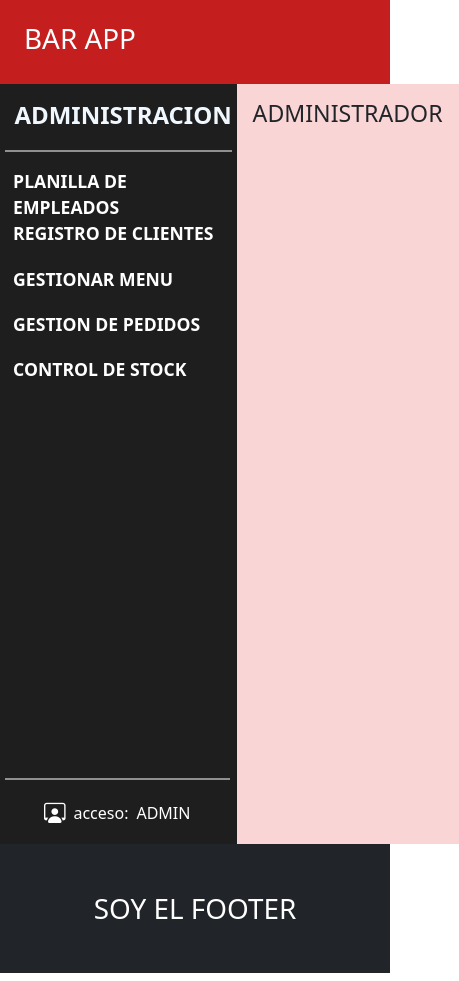
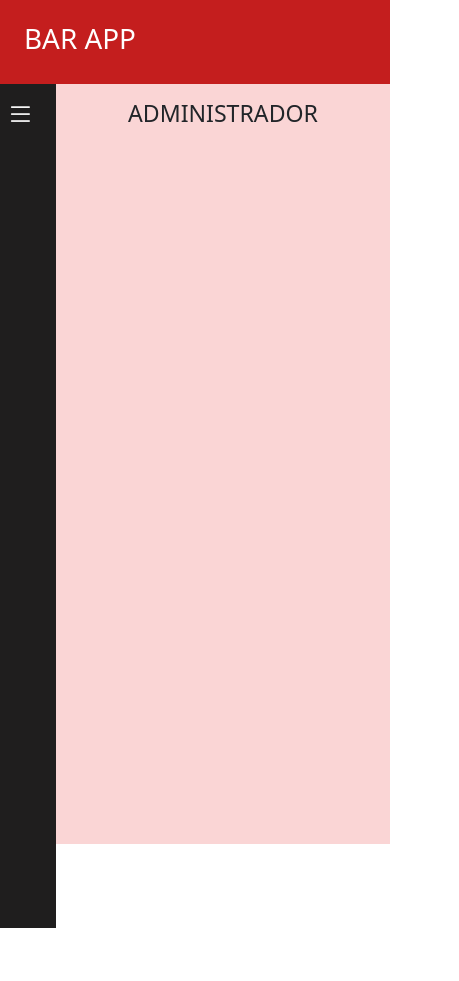
Before and after one commit to ColmanNicolas/FrontendProyecto3, a React (Vite) app: page /admin-controls in a window 390 px wide. Shown: the whole page, 459 px wide, since content can reach past the window. After the commit the page ends 844 px from the top, so only its background shows below. Built offline with nearby package versions, Linux system fonts and the light colour scheme.

Commit message:
Hago Navbar desplegable mediandte un boton y arreglo responsive pagina admin

```diff
--- a/src/components/AdminMenuControls.jsx
+++ b/src/components/AdminMenuControls.jsx
@@ -15,19 +15,21 @@ const AdminMenuControls = () => {
     return (
         <>
             <section className="sectionButtonNew">
+                <h2>GESTION DE MENU</h2>
                 <button onClick={() => openModal()}><i className="bi bi-cup-hot"></i><span>Crear Menu</span></button>
             </section>
             <section className="sectionTablesFilters">
-                <form >
-                    <section>
+                <form className="row">
+                <section className="col-12 col-md-5">
                         <button><i className="bi bi-funnel"></i><span>Filtrar </span></button>
                         <button type="button" className="buttonReload" onClick={() => obtenerMenus()}><i className="bi bi-arrow-repeat fs-4"></i></button>
                     </section>
-                    <section>
+                    <section className="col-12 col-md-7 d-flex justify-content-end">
                         <input type="text" name="" id="" placeholder="Ingrese algo para buscar" />
                         <button type="submit"><span>Buscar</span><i className="bi bi-search"></i></button>
                     </section>
                 </form>
+                <section className="containerDesplazable">
                     <ul className="tableTitles row " >
                         <li className="col-2">Categoria</li>
                         <li className="col-6">Plato</li>
@@ -48,6 +50,7 @@ const AdminMenuControls = () => {
                         ))}
                     </section>
                 </section>
+            </section>
             {isOpen &&
                 <ModalEstructuraBase closeModal={closeModal} >
                     <h3>Nuevo Menu</h3>
--- a/src/components/AdminOrderControls.jsx
+++ b/src/components/AdminOrderControls.jsx
@@ -11,19 +11,22 @@ const AdminOrderControls = () => {
     return (
         <>
             <section className="sectionButtonNew">
+            <h2>GESTION DE PEDIDOS</h2>
                 <button ><i class="bi bi-list-check"></i><span>Realizar un Pedido</span></button>
             </section>
             <section className="sectionTablesFilters">
-                <form >
-                    <section>
+                <form className="row">
+                <section className="col-12 col-md-5">
+
                         <button><i className="bi bi-funnel"></i><span>Filtrar </span></button>
                         <button type="button" className="buttonReload" onClick={() => obtenerPedidos()}><i className="bi bi-arrow-repeat fs-4"></i></button>
                     </section>
-                    <section>
+                    <section className="col-12 col-md-7 d-flex justify-content-end">
                         <input type="text" name="" id="" placeholder="Ingrese algo para buscar" />
                         <button type="submit"><span>Buscar</span><i className="bi bi-search"></i></button>
                     </section>
                 </form>
+                <section className="containerDesplazable">
                     <ul className="tableTitles row " style={{ fontSize: "1.08rem" }} >
                         <li className="col-1">N° orden</li>
                         <li className="col-2">Productos</li>
@@ -142,6 +145,7 @@ const AdminOrderControls = () => {
                         ))}
                     </section>
                 </section>
+            </section>
         </>
     )
 };
--- a/src/components/ModalEstructura.css
+++ b/src/components/ModalEstructura.css
@@ -3,14 +3,14 @@
     margin: 0 ;
 }
 .overlay{
-    background-color: rgba(0, 0, 0, 0.493);
+    background-color: rgba(0, 0, 0, 0.685);
     position: fixed;
     top: 50%;
     left: 50%;
     transform: translate(-50%,-50%);
     width: 100%;
     height: 100vh;
-    z-index: 999;
+    z-index: 500;
 }
 .modalContainer{
     color: black;
--- a/src/components/NavbarAdmin.jsx
+++ b/src/components/NavbarAdmin.jsx
@@ -1,9 +1,18 @@
+import useNavbarAdmin from "../hooks/useNavbarAdmin";
+
 const NavbarAdmin = ({ devolverTabla }) => {
+    const { isOpen, setNavbarState, changeNavbarState } = useNavbarAdmin();
 
     return (
-        <nav className="navbarServiceAdmin">
+        <>
+            {isOpen &&
+            <section onClick={()=>changeNavbarState()} className="overlay">
+            < nav className="navbarServiceAdmin">
                 <section >
-                <h2 className="">ADMINISTRACION</h2>
+                    <section className="navbarTitleButton">
+                        <h2 >ADMINISTRACION </h2>
+                        <button onClick={() => changeNavbarState()}><i class="bi bi-box-arrow-left " ></i></button>
+                    </section>
                     <div className="lineaDivisora"></div>
                     <ul>
                         <li><button onClick={() => devolverTabla("EMPLEADOS")}> PLANILLA DE EMPLEADOS</button></li>
@@ -22,6 +31,16 @@ const NavbarAdmin = ({ devolverTabla }) => {
                     </section>
                 </section>
             </nav>
+            </section>
+            }
+
+            {!isOpen &&
+                <nav className="navbarSecondary" >
+                    <section className="navbarTitleButton">
+                        <button onClick={() => changeNavbarState()}><i class="bi bi-list fs-1"></i></button>
+                    </section>
+                </nav>}
+        </>
     );
 };
 
--- /dev/null
+++ b/src/hooks/useNavbarAdmin.js
@@ -0,0 +1,19 @@
+import { useState } from "react";
+
+const useNavbarAdmin = () => {
+    const [isOpen, setNavbarActive] = useState(false);
+
+    const changeNavbarState = () => {
+        setNavbarActive(!isOpen);
+    };
+    const setNavbarState = (boolen) => {
+        setNavbarActive(boolen);
+    };
+
+    return {
+        isOpen,
+        changeNavbarState,
+        setNavbarState
+    };
+};
+export default useNavbarAdmin;
--- a/src/pages/ServiceAdminPage.css
+++ b/src/pages/ServiceAdminPage.css
@@ -5,15 +5,21 @@
 }
 
 .headerAdminPrincipal {
+    width: 100%;
     height: 10vh;
     background-color: #c41e1e;
     display: flex;
     align-items: center;
+    position: fixed;
+    z-index: 999;
+}
+.contenedorPrincipal{
+    position: relative;
 }
 
 .navbarServiceAdmin {
-    width: 350px;
     height: 90vh;
+    margin-top: 10vh;
     padding-block: 0.3em;
     padding-inline: 0.3em;
     background-color: rgb(31, 30, 30);
@@ -21,7 +27,32 @@
     display: flex;
     flex-direction: column;
     align-content: space-between;
+    position: fixed;
 
+}
+.navbarTitleButton {
+    margin-block: 0.7rem;
+
+    display: flex;
+    justify-content: space-between;
+    align-items: center;
+}
+.navbarTitleButton h2{
+    margin-block: 0;
+    font-size: 1.5rem  !important;
+    margin-right: 2rem;
+}
+.navbarTitleButton button{
+    margin-right: 0.5rem;
+    display: flex;
+    align-items: center;
+    background-color: #1cad0f00;
+
+}
+.navbarTitleButton button i{
+    color: white;
+    font-size: 1.7rem;
+    padding-inline: 0.4rem;
 }
 
 .navbarServiceAdmin h2 {
@@ -62,6 +93,13 @@
     padding-inline: 0.3em;
     list-style: none;
 }
+.navbarSecondary{
+    background-color: rgb(31, 30, 30);
+    margin-top: 10vh;
+    width: 3.5rem;
+    height: 100vh;
+    position: fixed;
+}
 
 .containerUserBox {
     color: white;
@@ -87,38 +125,67 @@
 .mainServiceAdmin {
     background-color: #ec6d6d49;
     width: 100%;
+    height: 90vh;
+    margin-top: 10vh;
     padding: 1rem;
+    margin-left: 3.5rem;
 }
 
 .sectionButtonNew {
     background-color: rgb(253, 253, 253);
-    height: 13vh;
-    align-content: center;
+    padding-top: 0.7rem;
+    padding-bottom: 1rem;
+    padding-inline: 1rem;
 }
-
-.sectionButtonNew button {
-    font-weight: 600;
-    background-color: rgb(241, 241, 241);
-    width: 21vh;
-    height: 8vh;
-    border: 1px solid rgba(255, 0, 0, 0.35);
-    border-radius: 0.4rem;
-    margin-inline: 1rem;
+.sectionButtonNew h2{
+    font-weight: 650;
+    border-bottom: 1px solid #c41e1e98;
+    padding-block: 0.5rem;
+}
+.sectionButtonNew button{
+    background-color: rgba(255, 255, 255, 0) ;
+    border: 1px solid rgba(255, 0, 0, 0.514);
     box-shadow: 0px 1px 8px 2px rgba(0, 0, 0, 0.35);
     -webkit-box-shadow: 0px 1px 5px 2px rgba(0, 0, 0, 0.233);
     -moz-box-shadow: 0px 1px 2px 2px rgba(0, 0, 0, 0.35);
+    border-radius: 0.5rem;
+    height: 6rem;
+    margin-top: 1.5rem;
+    padding-left: 0.6rem;
     display: flex;
     align-items: center;
+
+}
+.sectionButtonNew button i{
+    display: flex;
+    align-items: center;
+    font-size: 3.5rem;
+}
+.sectionButtonNew button span{
+    padding-inline: 1rem;
+    font-weight: 600;
+    font-size: 1.5rem;
+}
+@media(max-width:800px){
+.sectionButtonNew button{
+    height: 5rem;
+}
+    .sectionButtonNew button i{
+        display: flex;
+        align-items: center;
+        font-size: 3rem;
+    }
+    .sectionButtonNew button span{
+        padding-inline: 1rem;
+        font-weight: 600;
+        font-size: 1.2rem;
+    }
 }
 
-.sectionButtonNew button i {
-    font-size: 3em;
-    padding-left: 0.7rem;
-    padding-right: 0.7rem;
-}
-
-.sectionButtonNew button span {
-    font-size: 1.1em;
+.containerDesplazable{
+    background-color: aliceblue;
+    padding-inline: 0px;
+    overflow-x: auto;
 }
 
 .sectionTablesFilters {
@@ -127,11 +194,12 @@
     padding-inline: 1rem;
 }
 
+
 .sectionTablesFilters form {
-    display: flex;
     justify-content: space-between;
     padding-block: 1.5rem;
     padding-inline: 0.3rem;
+    margin-inline: 0.4rem;
 }
 
 .sectionTablesFilters form section button {
@@ -152,9 +220,9 @@
 .buttonReload {
     margin-inline: 1rem;
 }
-
 .sectionTablesFilters form section {
-    width: 50vh;
+    margin: 0;
+    padding: 0;
     display: flex;
     align-items: center;
 }
@@ -162,7 +230,7 @@
 .sectionTablesFilters form section input {
     background-color: #00000000;
     border-bottom: 1px solid rgba(255, 0, 0, 0.562);
-    width: 80%;
+    width: 30rem;
     margin-right: 1rem;
     padding-inline: 1rem;
 }
@@ -181,6 +249,26 @@
 .sectionTablesFilters form button span {
     margin-inline: 0.5rem;
 }
+@media (max-width:768px) {
+    .sectionTablesFilters form  {
+        height: 8rem;
+        position: relative;
+    }
+    .sectionTablesFilters form section:nth-child(1) {
+        position: absolute;
+        bottom: 10%;
+    }
+    .sectionTablesFilters form section:nth-child(2) {
+        position: absolute;
+        top: 15%;
+        right: 1%;
+    }
+.sectionTablesFilters form section input {
+    width: 100%;
+}
+
+}
+
 
 .tableTitles {
     color: antiquewhite;
@@ -192,12 +280,17 @@
     padding-left: 0.5rem;
     margin: 0;
     padding-block: 0.4rem;
+    min-width: 950px;
+
 }
 
 .tableTitles li {
     padding-inline: 0;
 }
+.containerRows  {
+    min-width: 950px;
 
+}
 .containerRows ul {
     font-weight: 500;
     border-bottom: 1px solid rgba(0, 0, 0, 0.322);
--- a/src/pages/ServiceAdminPage.jsx
+++ b/src/pages/ServiceAdminPage.jsx
@@ -35,8 +35,8 @@ const ServiceAdminPage = () => {
 
     return (
         <>
+            <section className="d-flex contenedorPrincipal">
             <Header />
-            <section className="d-flex ">
                 <NavbarAdmin devolverTabla={mostrarTablasAdmin} />
                 <main className="mainServiceAdmin ">
                     <article >
@@ -50,7 +50,6 @@ const ServiceAdminPage = () => {
             </section>
 
 
-            <Footer />
 
         </>
     )
```
Also changed, not shown: src/components/AdminUserControls.jsx (+10 -7 lines). Lines whose indentation alone changed are shown as unchanged.
